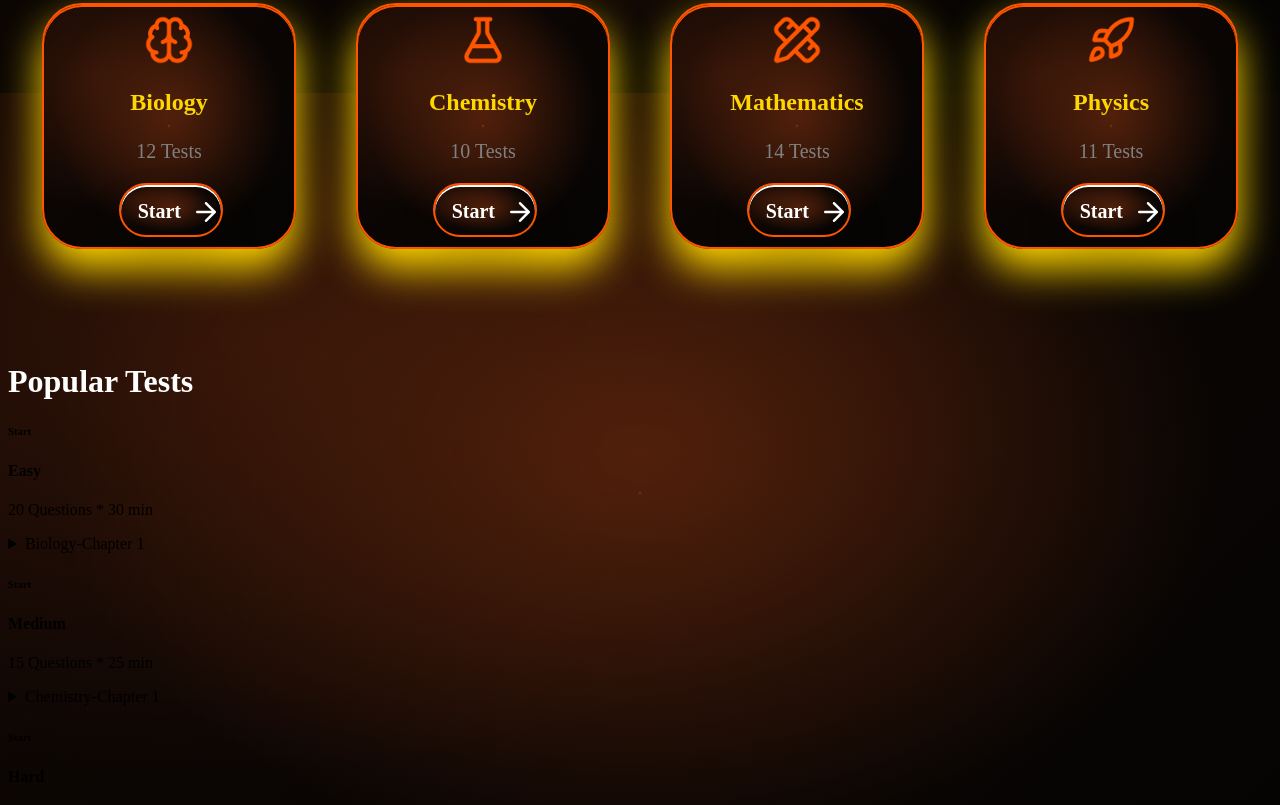
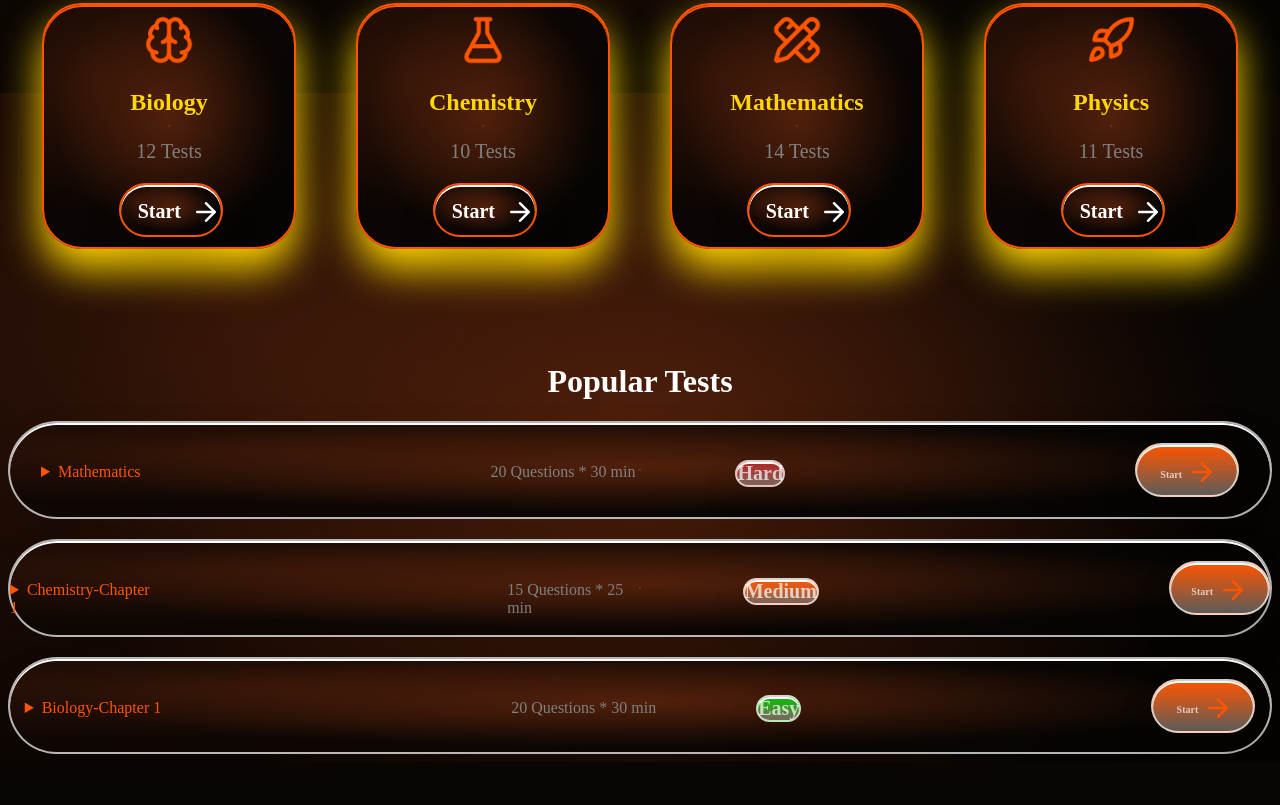
Before and after one commit to mohamadmahdichaharmir-lgtm/my-education-website-1386, a plain HTML site: page tests.html in a window 1280 px wide. Shown: the part 707-1512 px from the top of the page. After the commit the page ends 1469 px from the top, so only its background shows below. Drawn offline with Linux system fonts and the light colour scheme.

Commit message:
Add files via upload

```diff
--- a/CSS/tests.css
+++ b/CSS/tests.css
@@ -400,3 +400,180 @@ h5{
   margin-top: 10px;
   margin-left: 100px;
 }
+
+.text-footer{
+  text-align: center;
+  color: white;
+}
+
+.packs{
+  display: flex;
+  flex-direction: column-reverse;
+  justify-content: center;
+  gap: 20px;
+}
+
+.pack-1{
+  justify-content: center;
+    display: flex;
+  flex-direction: row-reverse;
+  gap: 350px;
+  background: #ffffff59;
+  border-radius: 50px;
+  border: 2px solid #ffffffb3;
+  box-shadow:
+    inset 0 2px #fff,
+    0 20px 40px #0002;
+      background-image:
+    radial-gradient(circle, rgba(190, 100, 45, 0.25) 1px, transparent 1.7px),
+    radial-gradient(ellipse at 50% 45%, #51200b, transparent 65%),
+    radial-gradient(ellipse at 20% 30%, #301307, transparent 55%),
+    linear-gradient(135deg, #100704, #050403);
+  background-attachment: fixed;
+    backdrop-filter: blue(24px) saturate(180%);
+
+  color: whitesmoke;
+}
+
+.pack-2{
+  justify-content: center;
+    display: flex;
+  flex-direction: row-reverse;
+  gap: 350px;
+  background: #ffffff59;
+  border-radius: 50px;
+  border: 2px solid #ffffffb3;
+  box-shadow:
+    inset 0 2px #fff,
+    0 20px 40px #0002;
+      background-image:
+    radial-gradient(circle, rgba(190, 100, 45, 0.25) 1px, transparent 1.7px),
+    radial-gradient(ellipse at 50% 45%, #51200b, transparent 65%),
+    radial-gradient(ellipse at 20% 30%, #301307, transparent 55%),
+    linear-gradient(135deg, #100704, #050403);
+  background-attachment: fixed;
+    backdrop-filter: blue(24px) saturate(180%);
+
+  color: whitesmoke;
+}
+
+.pack-3{
+  justify-content: center;
+    display: flex;
+  flex-direction: row-reverse;
+  gap: 350px;
+  background: #ffffff59;
+  border-radius: 50px;
+  border: 2px solid #ffffffb3;
+  box-shadow:
+    inset 0 2px #fff,
+    0 20px 40px #0002;
+      background-image:
+    radial-gradient(circle, rgba(190, 100, 45, 0.25) 1px, transparent 1.7px),
+    radial-gradient(ellipse at 50% 45%, #51200b, transparent 65%),
+    radial-gradient(ellipse at 20% 30%, #301307, transparent 55%),
+    linear-gradient(135deg, #100704, #050403);
+  background-attachment: fixed;
+    backdrop-filter: blue(24px) saturate(180%);
+
+  color: whitesmoke;
+}
+
+.section-pack{
+  display: flex;
+  flex-direction: row-reverse;
+  margin-top: 10px;
+  gap: 100px;
+  color: gray;
+}
+
+.Easy{
+  margin-bottom: 30px;
+  font-size: 20px;
+  text-align: center;
+    background: #ffffff59;
+  backdrop-filter: blue(24px) saturate(180%);
+  border-radius: 999px;
+  border: 2px solid #ffffffb3;
+  color: #ffffffb3;
+  box-shadow: inset 0 2px #fff, 0 20px 40px #0002;
+  background-image: linear-gradient(rgb(0, 192, 0),#0000);
+}
+
+.Medium{
+  margin-bottom: 30px;
+  font-size: 20px;
+  text-align: center;
+  background: #ffffff59;
+  backdrop-filter: blue(24px) saturate(180%);
+  border-radius: 999px;
+  border: 2px solid #ffffffb3;
+  color: #ffffffb3;
+  box-shadow: inset 0 2px #fff, 0 20px 40px #0002;
+  background-image: linear-gradient(#ff5500,#0000);
+}
+
+.Hard{
+  margin-bottom: 30px;
+  font-size: 20px;
+  text-align: center;
+      background: #ffffff59;
+  backdrop-filter: blue(24px) saturate(180%);
+  border-radius: 999px;
+  border: 2px solid #ffffffb3;
+  color: #ffffffb3;
+  box-shadow: inset 0 2px #fff, 0 20px 40px #0002;
+  background-image: linear-gradient(firebrick,#0000);
+}
+
+.mix-button-2{
+  display: flex;
+  flex-direction: row-reverse;
+        background: #ffffff59;
+  backdrop-filter: blue(24px) saturate(180%);
+  border-radius: 999px;
+  border: 2px solid #ffffffb3;
+  color: #ffffffb3;
+  box-shadow: inset 0 2px #fff, 0 20px 40px #0002;
+  background-image: linear-gradient(#ff5500,#0000);
+  width: 100px;
+  height: 50px;
+  margin-top: 20px;
+  cursor: pointer;
+  transition: 0.4s ease-in-out;
+  transform: scale(1);
+  opacity:1;
+}
+
+.mix-button-2:hover{
+  transform: scale(1.05);
+  opacity: 0.9;
+}
+h6{
+  font-size: 10px;
+  margin-right: 5px;
+  margin-bottom: 15px;
+}
+
+.icon-footer{
+    width: 30px;
+  height: 30px;
+  background-color: #ff5500;
+
+  mask: url(./asset/icon/arrow-right.png);
+  mask-size: contain;
+  mask-repeat: no-repeat;
+  mask-position: center;
+  margin-right: 20px;
+  margin-top: 12px;
+}
+
+details{
+  color: #ff5500;
+  margin-top: 40px;
+  cursor: default;
+}
+
+.p-point{
+  margin-top: 30px;
+}
```
Also changed, not shown: arrow-right.png (added), brain.png (added), calendar-days.png (added), chart-no-axes-combined.png (added), chess-queen.png (added), chevron-right.png (added), circle-chevron-right.png (added), circle-star.png (added), circle-user-round.png (added), clipboard-list.png (added), flask-conical.png (added), hand-coins.png (added), medal.png (added), pencil-ruler.png (added), 5 more files.
